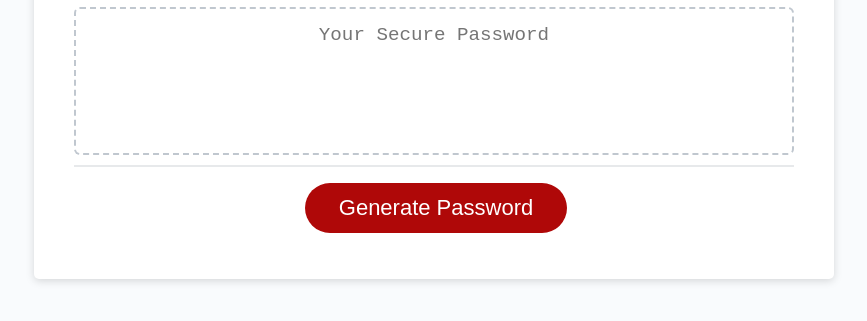
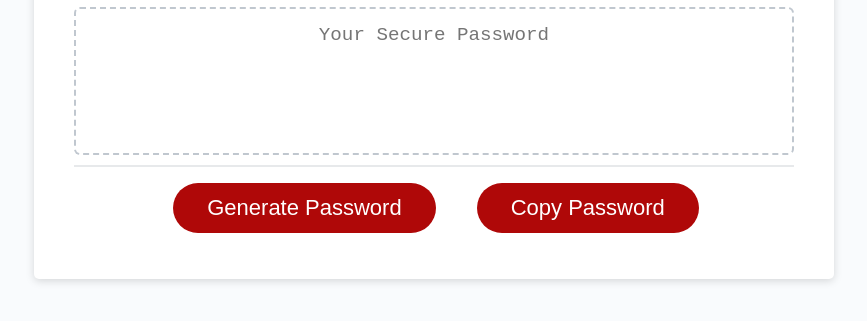
Before and after one commit to MontineSproul/generate-rand-password, a plain HTML site: page index.html in a window 1280 px wide. Shown: the part 241-562 px from the top of the page, without its empty margins (206-1073 px from the left). Drawn offline with Linux system fonts and the light colour scheme.

Commit message:
testing copy button

```diff
--- a/Develop/script.js
+++ b/Develop/script.js
@@ -44,6 +44,12 @@ if (charType.length >= 1) {
   }
   passwordText.value = password;
 }
+function copyPass () {
+  var copyBtn = document.getElementById("password");
+  copyBtn.select("password");
+  navigator.clipboard.writeText(copyBtn.value);
+  alert("Copied the text: " + copyBtn.value);
+}
 
 // Add event listener to generate button
 generateBtn.addEventListener("click", writePassword);
--- a/index.html
+++ b/index.html
@@ -26,6 +26,7 @@
         </div>
         <div class="card-footer">
           <button id="generate" class="btn">Generate Password</button>
+          <button id="userPass" onclick="copyPass()" class="btn">Copy Password</button>
         </div>
       </div>
     </div>
```
